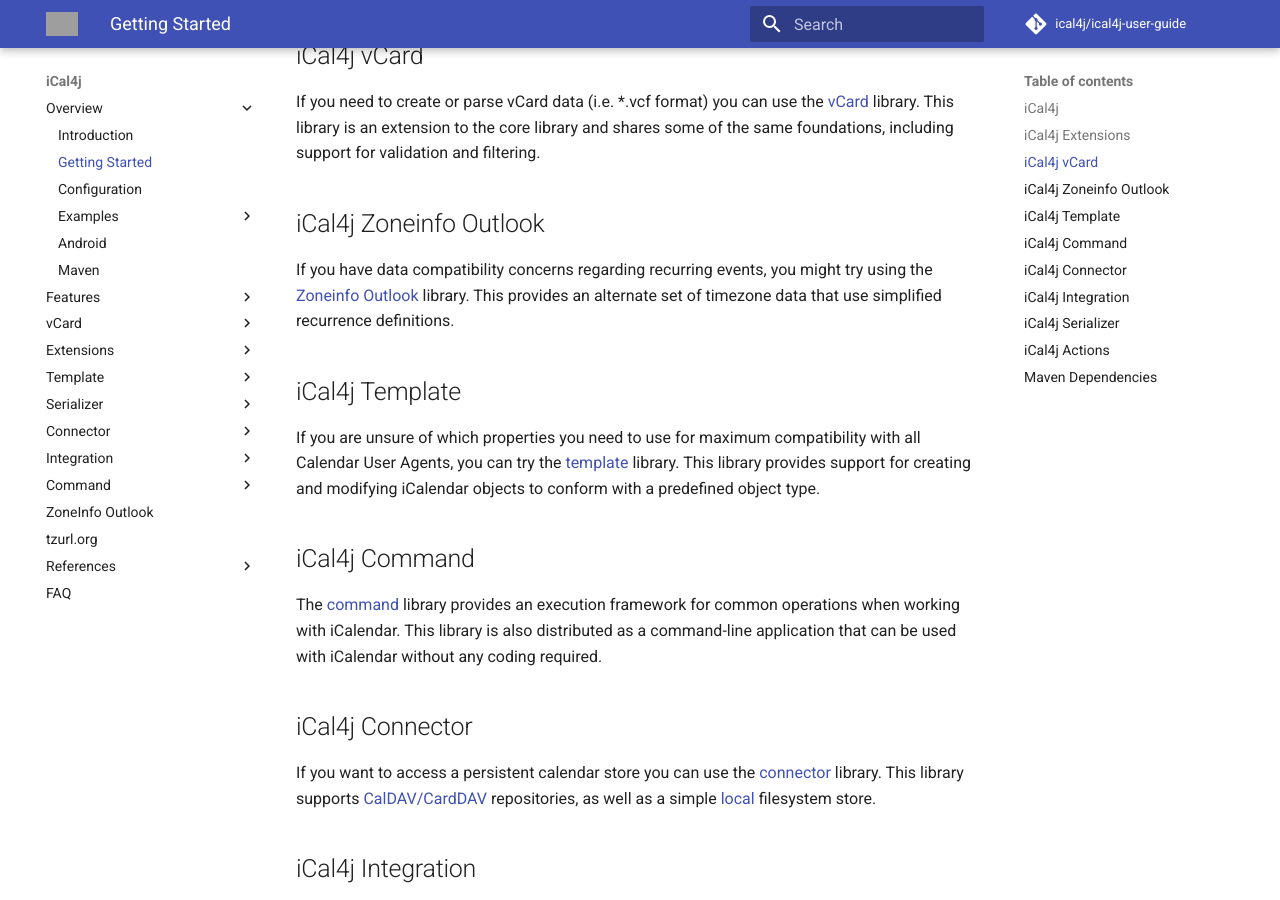
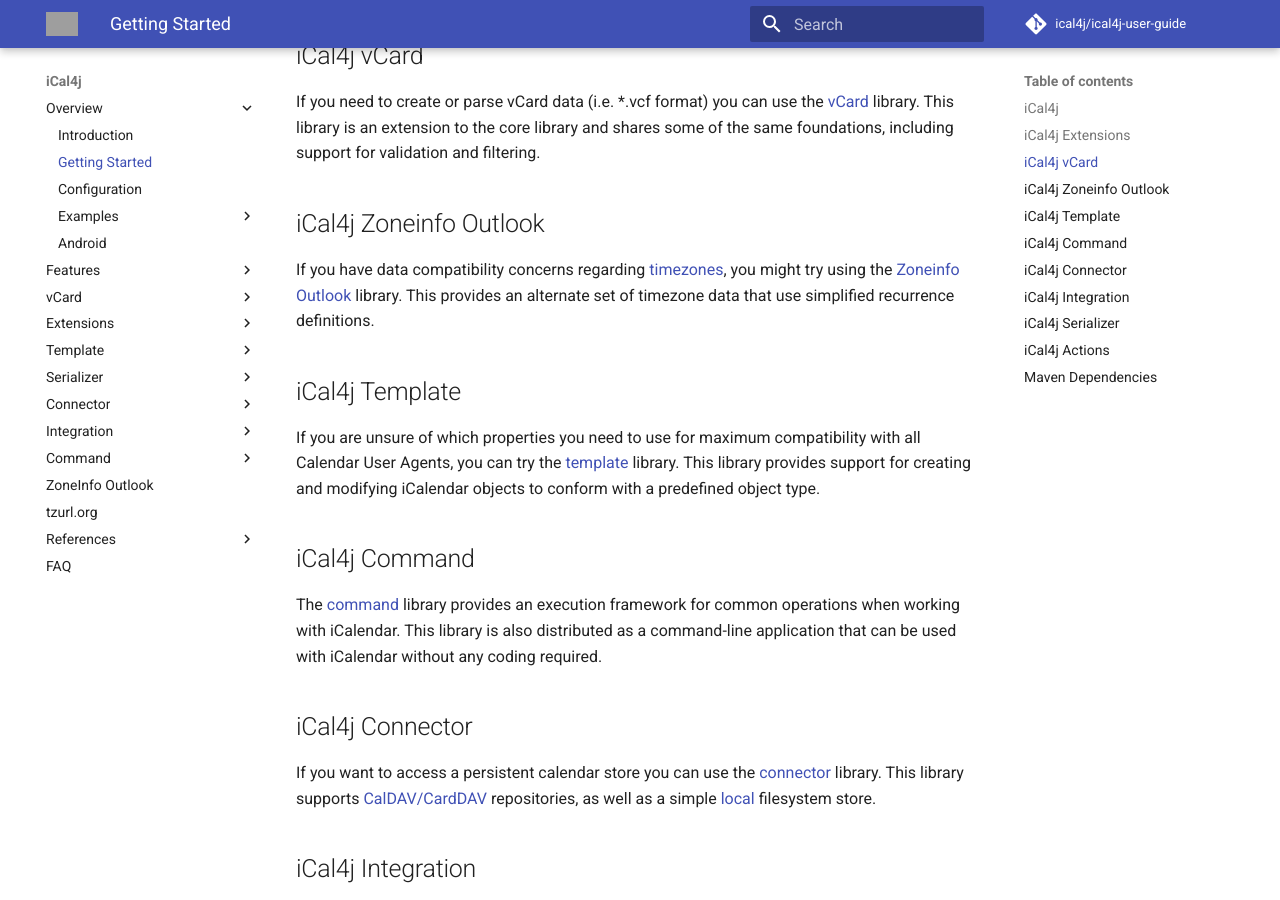
Before and after one commit to ical4j/ical4j-user-guide, an MkDocs documentation site: the page built from docs/getting-started.md, in a window 1280 px wide and 900 px high, scrolled down 661 px. Built offline with MkDocs 1.6.1 and Material for MkDocs 9.7.7, drawn with Linux system fonts in a browser that asks for light colours; comment, search, counter and statistics services are not loaded; grey boxes are pictures that could not be loaded.

Commit message:
Minor fixes

```diff
--- a/docs/getting-started.md
+++ b/docs/getting-started.md
@@ -28,7 +28,7 @@
 
 ## iCal4j Zoneinfo Outlook
 
-If you have data compatibility concerns regarding recurring events, you might try using the
+If you have data compatibility concerns regarding [timezones](/timezones), you might try using the
 [Zoneinfo Outlook](/zoneinfo-outlook) library. This provides an alternate set of timezone data that use
 simplified recurrence definitions.
 
--- a/mkdocs.yml
+++ b/mkdocs.yml
@@ -46,7 +46,6 @@
         - Recurrences: examples/recur.md
         - Filtering: examples/filter.md
     - Android: android.md
-    - Maven: maven.md
   - Features:
     - Validation: validation.md
     - Compatibility: compatibility.md
```
